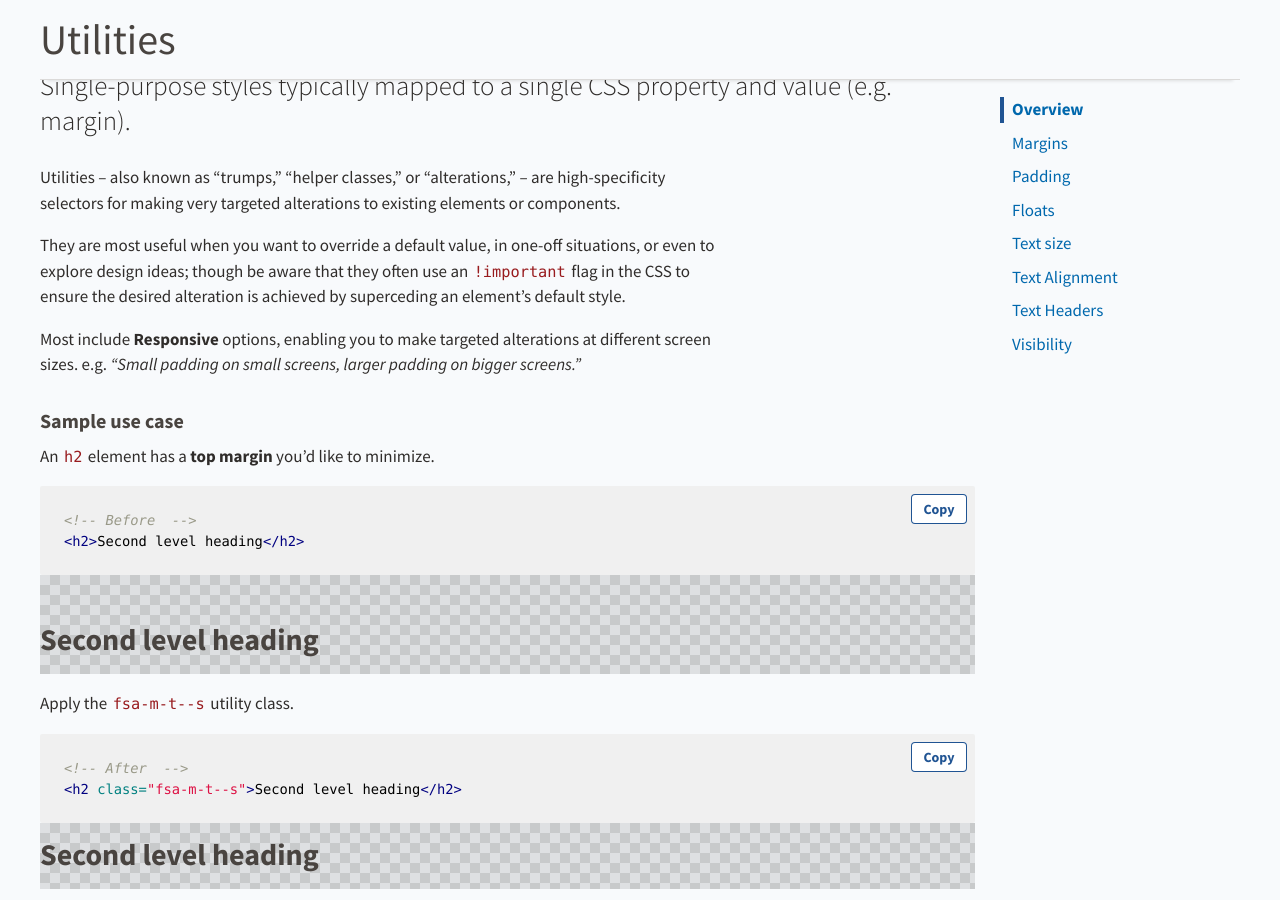
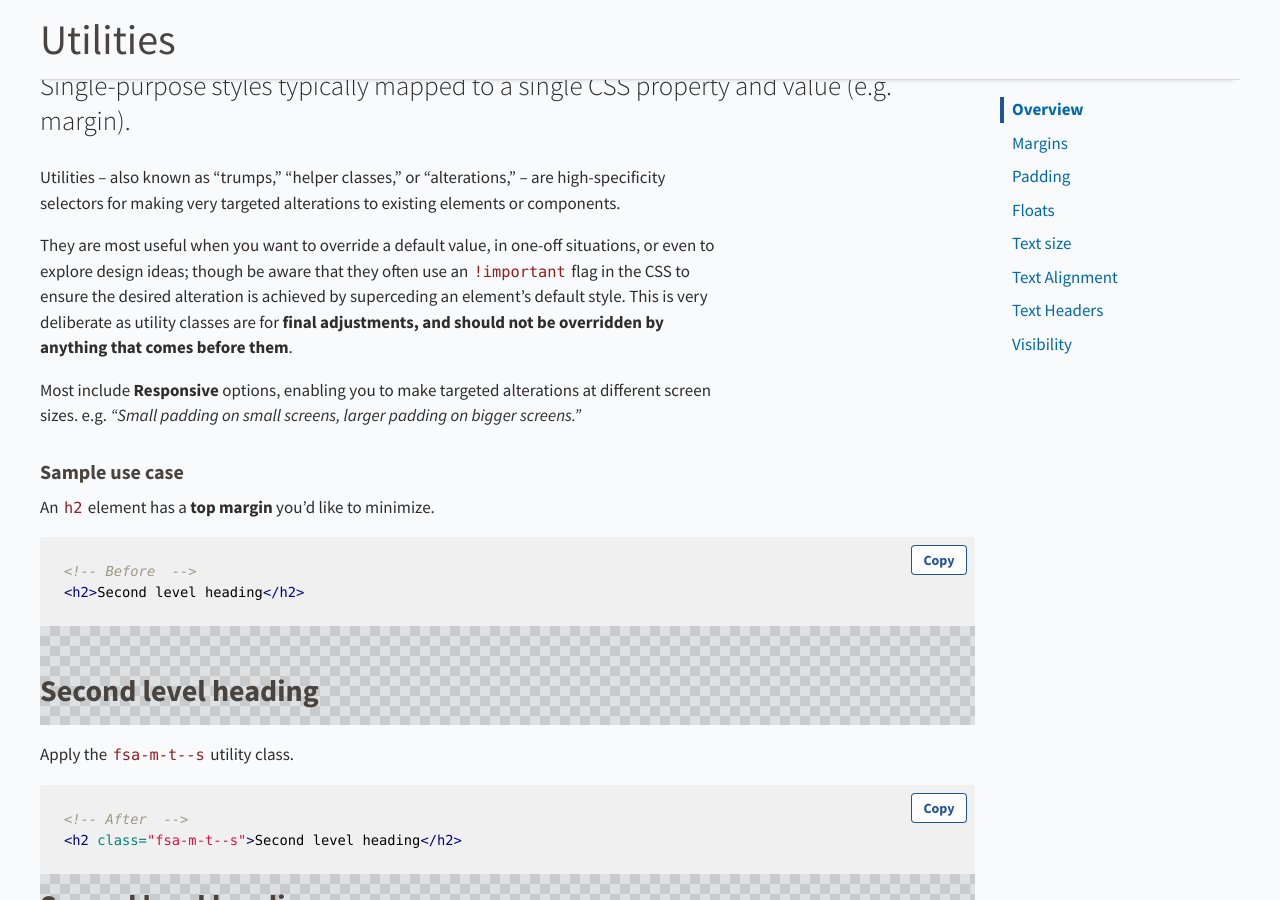
Before and after one commit to USDA-FSA/fsa-design-system, a Jekyll site: the page built from utilities/index.md, in a window 1280 px wide and 900 px high, scrolled down 316 px. Built offline with Jekyll 4.4.1, drawn with Linux system fonts in a browser that asks for light colours.

Commit message:
sneaking in utility lang

```diff
--- a/utilities/index.md
+++ b/utilities/index.md
@@ -8,7 +8,7 @@ suppress_code_toggle: true
 
 Utilities &ndash; also known as “trumps,” “helper classes,” or “alterations,” &ndash; are high-specificity selectors for making very targeted alterations to existing elements or components.
 
-They are most useful when you want to override a default value, in one-off situations, or even to explore design ideas; though be aware that they often use an `!important` flag in the CSS to ensure the desired alteration is achieved by superceding an element's default style.
+They are most useful when you want to override a default value, in one-off situations, or even to explore design ideas; though be aware that they often use an `!important` flag in the CSS to ensure the desired alteration is achieved by superceding an element's default style. This is very deliberate as utility classes are for **final adjustments, and should not be overridden by anything that comes before them**.
 
 Most include **Responsive** options, enabling you to make targeted alterations at different screen sizes. e.g. *"Small padding on small screens, larger padding on bigger screens."*
 
```
